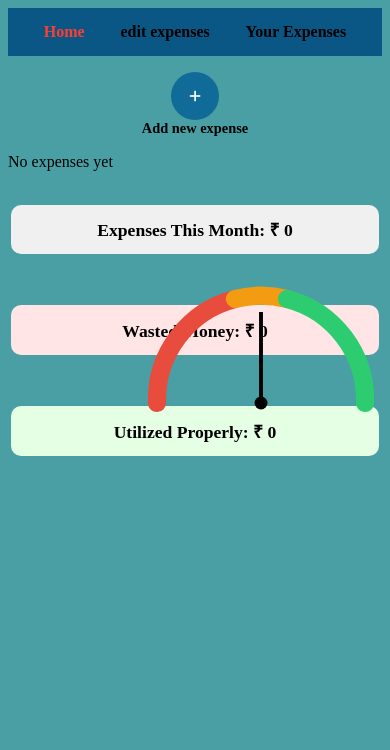
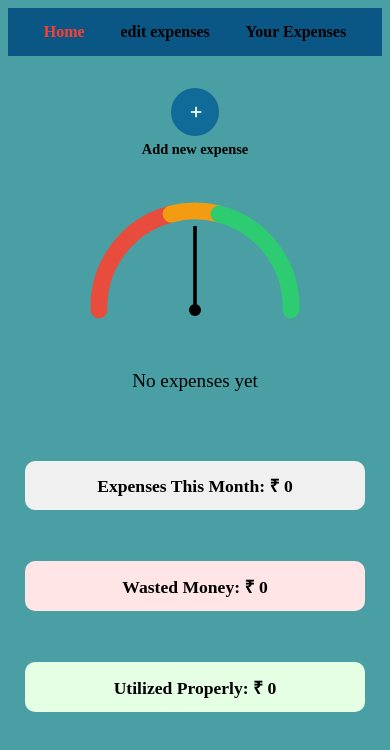
Before and after one commit to Akash-Muddhana/expense-tracker, a React (Vite) app: page / in a window 390 px wide. Shown: the top 750 px of the page. Built offline with nearby package versions, Linux system fonts and the light colour scheme.

Commit message:
fixed everything css

```diff
--- a/src/pages/DashBoard.css
+++ b/src/pages/DashBoard.css
@@ -1,16 +1,16 @@
 .DashBoard-main {
-  position: relative;
   min-height: 100vh;
-}
-
-/* Button section */
-.expense-button {
-  position: absolute;
-  top: 7%;
-  right: 5%;
+  padding: 1rem;
   display: flex;
   flex-direction: column;
   align-items: center;
+}
+
+.expense-button {
+  display: flex;
+  flex-direction: column;
+  align-items: center;
+  margin-top: 1rem;
 }
 
 .new-expense-button {
@@ -20,26 +20,26 @@
   border: none;
   background-color: #116b98;
   color: white;
+  cursor: pointer;
 }
 
 .new-expense-text {
-  margin: 0;
+  margin: 0.3rem 0 0 0;
   font-size: 0.9rem;
 }
 
-/* Gauge */
-.gauge-container {
-  position: absolute;
-  top: 30%;
-  left: 50%;
-  transform: translateX(-50%);
+.dashboard-gauge {
+  margin-top: 2rem;
+  display: flex;
+  justify-content: center;
 }
 
-/* Stats - desktop layout (your old style) */
-
 .stats-container {
-  position: absolute;
-  top: 55%;
+  display: flex;
+  justify-content: center;
+  gap: 1rem;
+  margin-top: 2rem;
+  flex-wrap: wrap;
   width: 100%;
 }
 
@@ -47,74 +47,35 @@
   padding: 0.8rem 1rem;
   border-radius: 10px;
   font-size: 1.1rem;
-  position: absolute;
   min-width: 220px;
+  text-align: center;
 }
 
 .stat-box:nth-child(1) {
-  left: 10%;
   background: #f0f0f0;
 }
 
 .stat-box:nth-child(2) {
-  left: 40%;
   background: #ffe5e5;
 }
 
 .stat-box:nth-child(3) {
-  left: 70%;
   background: #e5ffe5;
 }
 
-/* ---------- MOBILE FIXES ---------- */
+.no-expense {
+  margin-top: 2rem;
+  font-size: 1.2rem;
+  text-align: center;
+}
 
 @media (max-width: 768px) {
-
-  .expense-button {
-    position: static;
-    margin-top: 1rem;
-  }
-
-  .gauge-container {
-    position: static;
-    transform: none;
-    margin-top: 1rem;
-  }
-
   .stats-container {
-    position: static;
-    display: flex;
     flex-direction: column;
     align-items: center;
-    gap: 1rem;
-    margin-top: 1rem;
   }
 
   .stat-box {
-    position: static;
     width: 90%;
-    text-align: center;
-  }
-  /* -------- MOBILE FIX FOR GAUGE OVERLAP -------- */
-
-@media (max-width: 600px) {
-
-  .gauge-container {
-    order: -1;            /* move gauge above stats */
-    margin-bottom: 1rem;
-  }
-
-  .stats-container {
-    display: flex;
-    flex-direction: column;
-    gap: 1rem;
-  }
-
-  /* Force gauge to scale down */
-  .gauge-container svg {
-    width: 260px !important;
-    height: auto !important;
   }
 }
-
-}
--- a/src/pages/DashBoard.jsx
+++ b/src/pages/DashBoard.jsx
@@ -17,24 +17,23 @@ export function DashBoard() {
     const d = new Date(item.date);
 
     return (
-      d.getMonth() === now.getMonth() &&
-      d.getFullYear() === now.getFullYear()
+      d.getMonth() === now.getMonth() && d.getFullYear() === now.getFullYear()
     );
   });
 
   const monthlyTotal = currentMonthExpenses.reduce(
     (sum, item) => sum + Number(item.amount),
-    0
+    0,
   );
 
   const monthlyUsedProperly = currentMonthExpenses.reduce(
     (sum, item) => sum + Number(item.rating >= 3 ? item.amount : 0),
-    0
+    0,
   );
 
   const monthlyWasted = currentMonthExpenses.reduce(
     (sum, item) => sum + Number(item.rating < 3 ? item.amount : 0),
-    0
+    0,
   );
 
   const monthlyDifferentiate = monthlyUsedProperly - monthlyWasted;
@@ -44,7 +43,6 @@ export function DashBoard() {
       <Header />
 
       <main className="DashBoard-main">
-
         <div className="top-bar">
           <div className="expense-button">
             <button
@@ -58,31 +56,26 @@ export function DashBoard() {
         </div>
 
         <div className="gauge-container">
-          <StatusGauge
-            value={monthlyDifferentiate}
-            min={monthlyTotal === 0 ? -1 : -monthlyTotal}
-            max={monthlyTotal === 0 ? 1 : monthlyTotal}
-          />
+          <div className="dashboard-gauge">
+            <StatusGauge
+              value={monthlyDifferentiate}
+              min={monthlyTotal === 0 ? -1 : -monthlyTotal}
+              max={monthlyTotal === 0 ? 1 : monthlyTotal}
+            />
+          </div>
         </div>
 
-        {expenses.length === 0 && (
-          <p className="no-expense">No expenses yet</p>
-        )}
+        {expenses.length === 0 && <p className="no-expense">No expenses yet</p>}
 
         <div className="stats-container">
-          <h3 className="stat-box">
-            Expenses This Month: ₹ {monthlyTotal}
-          </h3>
+          <h3 className="stat-box">Expenses This Month: ₹ {monthlyTotal}</h3>
 
-          <h3 className="stat-box wasted">
-            Wasted Money: ₹ {monthlyWasted}
-          </h3>
+          <h3 className="stat-box wasted">Wasted Money: ₹ {monthlyWasted}</h3>
 
           <h3 className="stat-box saved">
             Utilized Properly: ₹ {monthlyUsedProperly}
           </h3>
         </div>
-
       </main>
     </>
   );
--- a/src/pages/NewExpense.css
+++ b/src/pages/NewExpense.css
@@ -1,18 +1,33 @@
-.Newexpense-main{
-    display: flex;
-    justify-content: center;
-    flex-direction: column;
-    align-items: center;
-    justify-content: space-between;
-    padding: 2rem;
-    background-color: #0058AB;
-    width: 50vh;
-    height: 100vh;
-    position: absolute;
-    top: 12vh;
-    left: 50vh;
-    border-radius: 2rem;
+.Newexpense-main {
+  display: flex;
+  flex-direction: column;
+  align-items: center;
+  gap: 1rem;
+  padding: 1.5rem;
+
+  background-color: #0058AB;
+  width: 95%;
+  max-width: 420px;
+
+  margin: 2rem auto;
+  border-radius: 1.5rem;
 }
-body{
-    background-color: #499FA4;
+
+body {
+  background-color: #499FA4;
 }
+
+input,
+select {
+  width: 90%;
+  padding: 0.5rem;
+  border-radius: 8px;
+  border: none;
+}
+
+button {
+  padding: 0.6rem 1.2rem;
+  border-radius: 10px;
+  border: none;
+  cursor: pointer;
+}
--- a/src/pages/StatusGauge.css
+++ b/src/pages/StatusGauge.css
@@ -1,8 +1,5 @@
-.gauge-container {
+.gauge-wrapper {
   width: 15rem;
-  position: absolute;
-  top: 20%;
-  left: 20%;
 }
 
 .gauge {
--- a/src/pages/StatusGauge.jsx
+++ b/src/pages/StatusGauge.jsx
@@ -1,26 +1,19 @@
 import "./StatusGauge.css";
 
 export function StatusGauge({ value = 0, min = 0, max = 100 }) {
-  // Clamp value (prevent breaking UI)
   const clamped = Math.min(Math.max(value, min), max);
 
-  // Convert value to angle (-90 to +90)
   const percent = (clamped - min) / (max - min);
   const angle = -90 + percent * 180;
 
   return (
-    <div className="gauge-container">
+    <div className="gauge-wrapper">
       <svg viewBox="0 0 200 120" className="gauge">
-        {/* Zones */}
         <path d="M 20 100 A 80 80 0 0 1 80 20" className="zone red" />
         <path d="M 80 20 A 80 80 0 0 1 120 20" className="zone orange" />
         <path d="M 120 20 A 80 80 0 0 1 180 100" className="zone green" />
 
-        {/* Needle */}
-        <g
-          className="needle"
-          transform={`rotate(${angle} 100 100)`}
-        >
+        <g transform={`rotate(${angle} 100 100)`}>
           <line
             x1="100"
             y1="100"
@@ -33,6 +26,5 @@ export function StatusGauge({ value = 0, min = 0, max = 100 }) {
         </g>
       </svg>
     </div>
-
   );
 }
--- a/src/pages/YourExpenses.css
+++ b/src/pages/YourExpenses.css
@@ -1,21 +1,31 @@
-.expenses-card{
-    display: flex;
-    flex-direction: column;
-    gap: 1rem;
+.expenses-card {
+  display: flex;
+  flex-direction: column;
+  gap: 10px;
+  padding: 20px;
+  align-items: center;
+}
 
+.expense-card {
+  background-color: #E9BC8B;
+  border-radius: 1rem;
+  padding: 1rem;
+  margin: 0.5rem;
+  width: 95%;
+  max-width: 500px;
+  height: auto;
 }
-.del-button{
-    background-color: #DDD5F4;
-    text-decoration: none;
-    border-width: 0.002rem;
-    border-radius: 1rem;
+
+.del-button {
+  background-color: #DDD5F4;
+  border: none;
+  border-radius: 1rem;
+  padding: 0.5rem 1rem;
+  cursor: pointer;
 }
-.expense-card {
-    background-color: #E9BC8B;
-    border-radius: 1rem;
-    padding: 1rem;
-    margin: 1rem;
-    height: 40vh;
-    width: 30vh;
-    border-radius: 2rem;
+
+.totalExpenses,
+.wasted,
+.saved {
+  text-align: center;
 }
```
